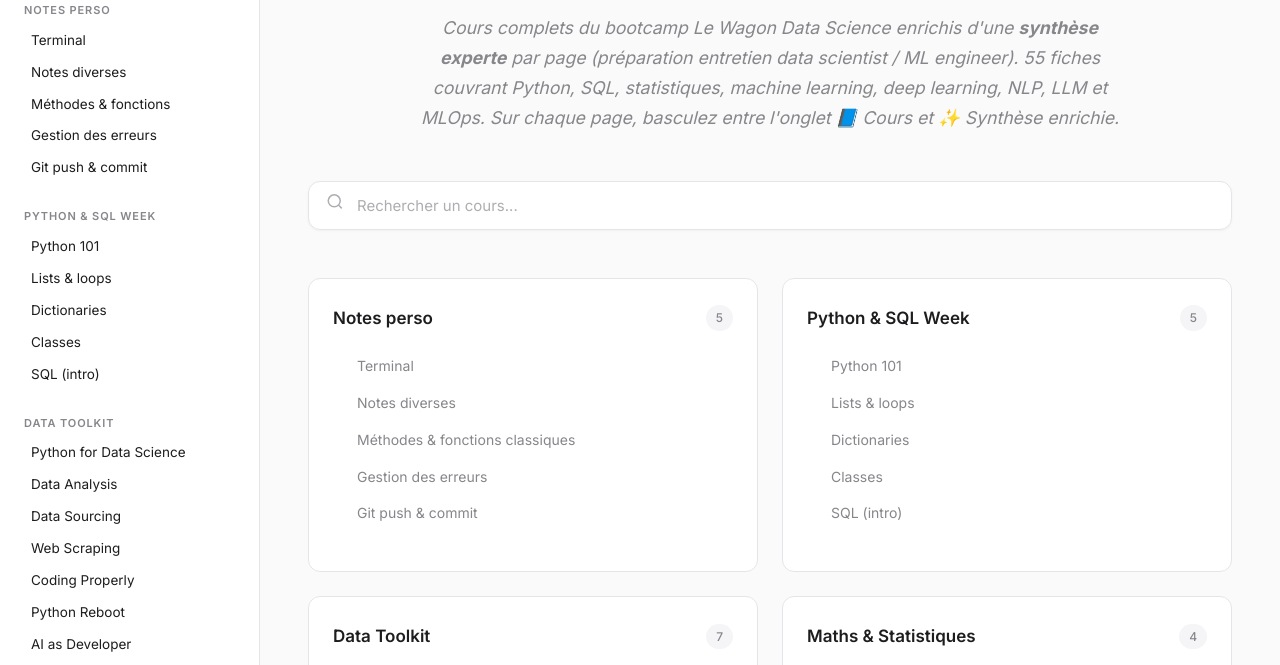
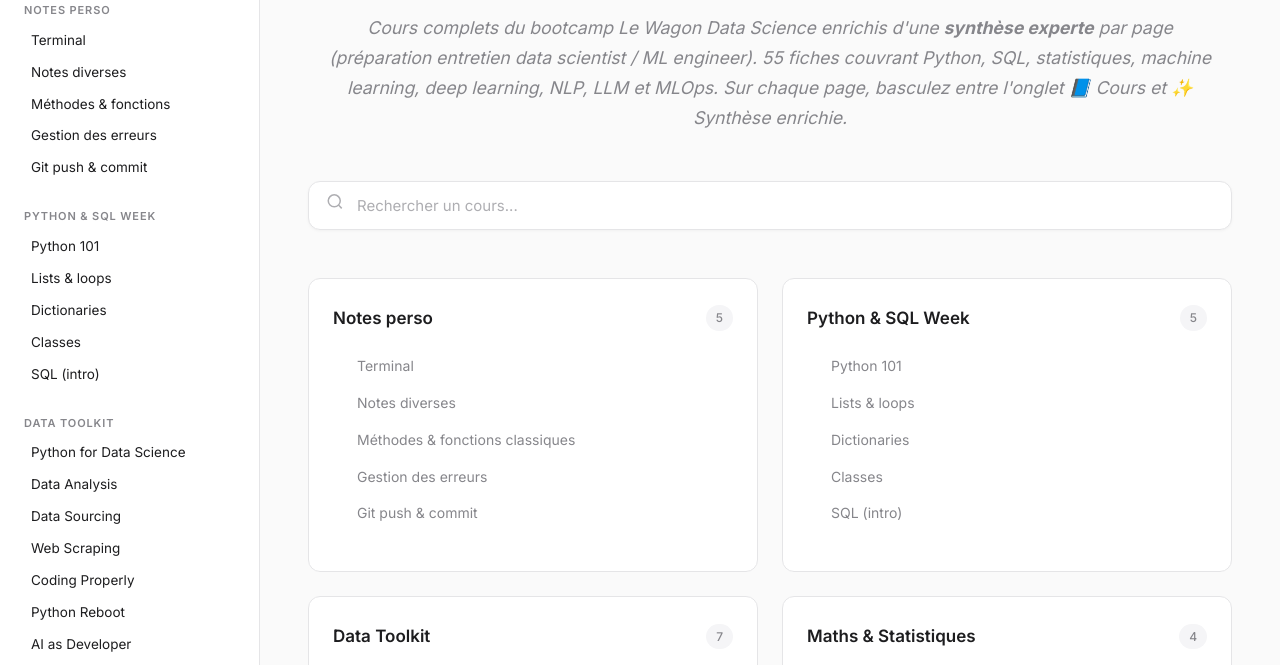
Before and after one commit to Chaguerrand/lewagon, a plain HTML site: page index.html in a window 1280 px wide. Shown: the part 99-764 px from the top of the page. Drawn offline with Linux system fonts and the light colour scheme.

Commit message:
Elargir texte header

```diff
--- a/index.html
+++ b/index.html
@@ -165,7 +165,7 @@
 
       <div class="page-header" style="text-align: center;">
         <h1>Le Wagon Data Science</h1>
-        <p class="page-objective" style="max-width: 700px; margin: 0 auto;">
+        <p class="page-objective" style="max-width: 900px; margin: 0 auto;">
           Cours complets du bootcamp Le Wagon Data Science enrichis d'une <strong>synthèse experte</strong> par page (préparation entretien data scientist / ML engineer). 55 fiches couvrant Python, SQL, statistiques, machine learning, deep learning, NLP, LLM et MLOps. Sur chaque page, basculez entre l'onglet <span>📘 Cours</span> et <span>✨ Synthèse enrichie</span>.
         </p>
       </div>
```
